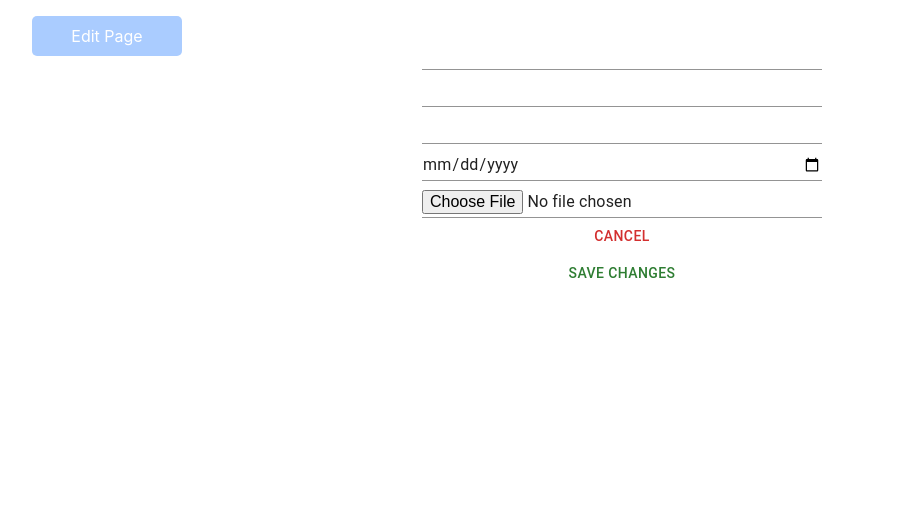
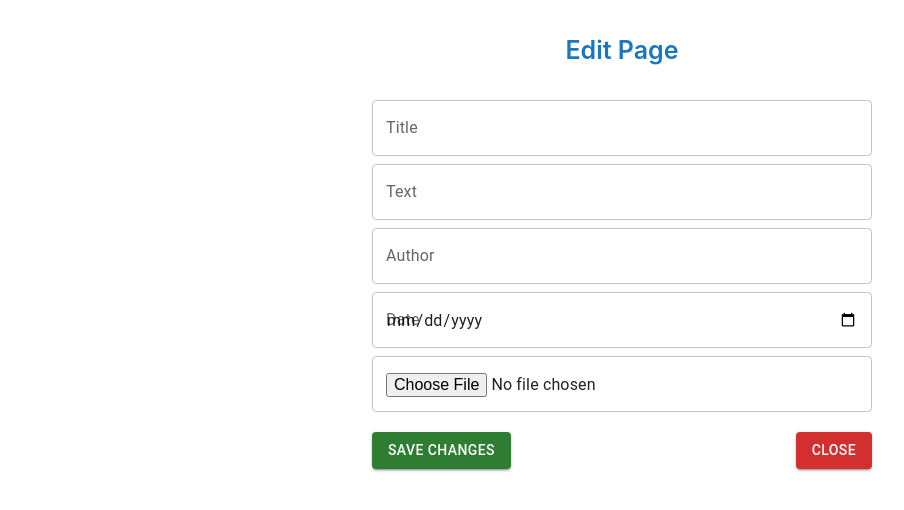
Before and after one commit to MMBobur/news-website-gr4, a React (Create React App) app: page /edit/1 in a window 1280 px wide. Shown: the top 510 px of the page, without its empty margins (18-922 px from the left). Built offline with nearby package versions, Linux system fonts and the light colour scheme; no server answers.

Commit message:
News yangilandi git add .

```diff
--- a/src/pages/News/Edit/index.js
+++ b/src/pages/News/Edit/index.js
@@ -1,7 +1,7 @@
 import React, { useState, useEffect } from "react";
 import axios from "axios";
 import { useNavigate, useParams } from "react-router-dom";
-import { Button, Input } from "@mui/material";
+import { Button, TextField } from "@mui/material";
 
 const Edit = () => {
   let navigate = useNavigate();
@@ -38,16 +38,22 @@ const Edit = () => {
       .catch((err) => alert(err));
   };
   return (
-    <div>
+    <div
+      style={{
+        display: "flex",
+        flexDirection: "column",
+        justifyContent: "center",
+        alignItems: "center",
+      }}
+    >
       <p
         style={{
           paddingTop: 10,
-          backgroundColor: "#acf",
-          color: "white",
+          color: "#1976c0",
+          textAlign: "center",
+          fontSize: 25,
+          fontWeight: 600,
           borderRadius: 5,
-          textAlign: "center",
-          marginBottom: -25,
-          marginLeft: 50,
           width: 150,
           height: 30,
         }}
@@ -59,53 +65,81 @@ const Edit = () => {
           display: "flex",
           flexDirection: "column",
           justifyContent: "center",
-          alignItems: "center",
           paddingTop: 2,
+          width: 500,
         }}
       >
-        <Input
+        <TextField
+          sx={{ mt: 1 }}
+          fullWidth
+          label="Title"
           color="primary"
-          style={{ width: 400, paddingTop: 5 }}
           type="text"
           value={title}
           onChange={(e) => setTitle(e.target.value)}
         />
-        <Input
+        <TextField
+          sx={{ mt: 1 }}
+          label="Text"
           color="primary"
-          style={{ width: 400, paddingTop: 5 }}
+          fullWidth
           type="text"
           value={text}
           onChange={(e) => setText(e.target.value)}
         />
-        <Input
+        <TextField
+          sx={{ mt: 1 }}
+          label="Author"
           color="primary"
-          style={{ width: 400, paddingTop: 5 }}
+          fullWidth
           type="text"
           value={author}
           onChange={(e) => setAuthor(e.target.value)}
         />
 
-        <Input
+        <TextField
+          sx={{ mt: 1 }}
+          label="Date"
           color="primary"
-          style={{ width: 400, paddingTop: 5 }}
+          fullWidth
           type="date"
           value={date}
           onChange={(e) => setDate(e.target.value)}
         />
-        <Input
+        <TextField
+          sx={{ mt: 1 }}
           color="primary"
-          style={{ width: 400, paddingTop: 5 }}
+          fullWidth
           type="file"
           name="file"
           src={image}
           onChange={(e) => setImage(e.target.files[0])}
         />
-        <Button color="error" type="submit" onClick={() => navigate(`/News`)}>
-          Cancel
-        </Button>
-        <Button color="success" type="submit" onClick={() => upDate()}>
-          Save Changes
-        </Button>
+        <span
+          style={{
+            display: "flex",
+            flexDirection: "row",
+            justifyContent: "space-between",
+            padding: "20px 0",
+          }}
+        >
+          <Button
+            variant="contained"
+            color="success"
+            type="submit"
+            onClick={() => upDate()}
+          >
+            Save Changes
+          </Button>
+          <Button
+            variant="contained"
+            color="error"
+            type="submit"
+            onClick={() => navigate(`/News`)}
+          >
+            Close
+          </Button>
+        </span>
       </div>
     </div>
   );
--- a/src/pages/News/index.js
+++ b/src/pages/News/index.js
@@ -10,12 +10,16 @@ import Box from "@mui/material/Box";
 import Button from "@mui/material/Button";
 import Typography from "@mui/material/Typography";
 import Modal from "@mui/material/Modal";
+import TextField from "@mui/material/TextField";
 import Paper from "@mui/material/Paper";
+import Autocomplete from "@mui/material/Autocomplete";
 import EditIcon from "@mui/icons-material/Edit";
 import DeleteIcon from "@mui/icons-material/Delete";
 import axios from "axios";
 import { useNavigate } from "react-router-dom";
-import { Input } from "@mui/material";
+
+import Select from "@mui/material/Select";
+import MenuItem from "@mui/material/MenuItem";
 
 const style = {
   position: "absolute",
@@ -39,8 +43,27 @@ const BasicModal = ({ SentDate, open, setOpen }) => {
 
   const [image, setImage] = useState(undefined);
 
+  const [category, setCategory] = useState([]);
+
+  useEffect(() => {
+    axios
+      .get(`http://localhost:5000/api/category`)
+      .then((resp) => {
+
+        setCategory(resp.data)
+      })
+      .catch((err) => alert(err));
+  }, []);
+
+
   const handleChange = (prop) => (event) => {
     setValue({ ...value, [prop]: event.target.value });
+  };
+
+  const [categoryId, setCategoryId] = useState(undefined);
+
+  const handleChangeSelect = (event) => {
+    setCategoryId(event.target.value);
   };
 
   const handle_image = (e) => {
@@ -48,7 +71,9 @@ const BasicModal = ({ SentDate, open, setOpen }) => {
   };
 
   const SendDate = () => {
+    console.log(categoryId);
     let formData = new FormData();
+    formData.append("category_id", categoryId);
     formData.append("title", value.title);
     formData.append("text", value.text);
     formData.append("author", value.author);
@@ -61,30 +86,46 @@ const BasicModal = ({ SentDate, open, setOpen }) => {
   const handleOpen = () => setOpen(true);
   const handleClose = () => setOpen(false);
 
+
+  // const top100Films = [
+  //   { label: "The Shawshank Redemption" },
+  //   { label: "The Godfather" },
+  //   { label: "The Godfather: Part II" },
+  //   { label: "The Dark Knight" },
+  // ];
   return (
-    <div>
-      <h4
+    <div style={{ display: "flex", flexDirection: "column" }}>
+      <div
         style={{
+          display: "flex",
+          flexDirection: "row",
+          justifyContent: "space-between",
+          textAlign: "center",
+          paddingRight: 10,
+          paddingLeft: 10,
+          paddingTop: 10,
+          borderRadius: 5,
+          color: "white",
+        }}
+      >
+        <span
+          style={{
+            width: 120,
+            height: 32,
+            fontWeight: 500,
             paddingTop: 5,
-          backgroundColor: "#acf",
-          color: "white",
             borderRadius: 5,
-          textAlign: "center",
-          marginBottom: -25,
-          marginLeft: 50,
-          width: 150,
-          height: 30,
+            backgroundColor: "#1976c0",
           }}
         >
           News Page
-      </h4>
-      <Button
-        color="primary"
-        style={{ marginLeft: 1150, marginTop: -5 }}
-        onClick={handleOpen}
-      >
+        </span>
+
+        <Button variant="contained" onClick={handleOpen}>
           News
         </Button>
+      </div>
+
       <Modal
         open={open}
         onClose={handleClose}
@@ -93,51 +134,91 @@ const BasicModal = ({ SentDate, open, setOpen }) => {
       >
         <Box sx={style}>
           <Typography id="modal-modal-title" variant="h6" component="h2">
-            Add
+            Add News
           </Typography>
           <Typography id="modal-modal-description" sx={{ mt: 2 }}>
-            <Input
+            <TextField
+              sx={{ mt: 2 }}
+              fullWidth
               type="text"
-              placeholder="Title"
+              label="Title"
               value={value.title}
               onChange={handleChange("title")}
             />
-            <Input
+            <TextField
+              sx={{ mt: 2 }}
+              fullWidth
               type="text"
-              placeholder="Text"
+              label="Text"
               value={value.text}
               onChange={handleChange("text")}
             />
-            <Input
+            <TextField
+              sx={{ mt: 2 }}
+              fullWidth
               type="text"
-              placeholder="Author"
+              label="Author"
               value={value.author}
               onChange={handleChange("author")}
             />
-            <Input
+            <TextField
+              sx={{ mt: 2 }}
+              fullWidth
               type="date"
-              placeholder="Add Time"
               value={value.date}
               onChange={handleChange("date")}
             />
-            <Input
+            <TextField
+              sx={{ mt: 2 }}
+              fullWidth
               type="file"
               name="file"
-              placeholder="Image"
               value={value.image}
               onChange={handle_image}
             />
-            <Button color="primary" onClick={handleClose}>
-              Close
-            </Button>
+            {/* <Autocomplete
+              disablePortal
+              id="combo-box-demo"
+              options={category}
+              sx={{ width: 300 }}
+              renderInput={(params) => (
+                <TextField sx={{ mt: 2 }} {...params} label="Category" />
+              )}
+            /> */}
+            <Select
+              labelId="demo-simple-select-label"
+              id="demo-simple-select"
+              value={categoryId}
+              label="category"
+              onChange={handleChangeSelect}
+            >
+              {category.map(v => {
+                return (
+                  <MenuItem value={v.id}>{v.name}</MenuItem>
+                );
+              })}
+            </Select>
+            <span
+              style={{
+                display: "flex",
+                flexDirection: "row",
+                justifyContent: "space-between",
+                padding: "20px 0",
+              }}
+            >
               <Button
-              color="primary"
+                variant="contained"
+                color="success"
                 onClick={() => {
                   SendDate();
                 }}
               >
                 Add
               </Button>
+              <Button variant="contained" color="error" onClick={handleClose}>
+                Close
+              </Button>
+            </span>
           </Typography>
         </Box>
       </Modal>
@@ -173,32 +254,98 @@ const BasicTable = () => {
     });
   };
 
+  const [open1, setOpen1] = useState(false);
+  const handleOpen1 = () => setOpen1(true);
+  const handleClose1 = () => setOpen1(false);
+  const [deleteId, setDeleteId] = useState("");
+
+  const OK = () => {
+    axios.delete(`http://localhost:5000/api/news/${deleteId}`).then((v) => {
+      console.log(v);
+      if (v.status === 200) {
+        setOpen1(false);
+        setUpdate(!update);
+      } else {
+        setOpen1(false);
+      }
+    });
+  };
+  const NO = () => {
+    console.log("This is NO Button ");
+    handleClose1();
+  };
   const deleteData = (id) => {
-    let Check = window.confirm("Do you want to delete ?");
-    if (Check === true) {
-      axios.delete(`http://localhost:5000/api/news/${id}`).then((v) => {
-        setUpdate(!update);
-      });
-    } else {
-      setUpdate(!update);
-    }
+    setDeleteId(id)
+    handleOpen1();
   };
 
   return (
+    <>
+      <Modal
+        open={open1}
+        onClose={handleClose1}
+        aria-labelledby="modal-modal-title"
+        aria-describedby="modal-modal-description"
+      >
+        <Box sx={style}>
+          <Typography
+            style={{ textAlign: "center", color: "darkred" }}
+            id="modal-modal-title"
+            variant="h6"
+            component="h2"
+          >
+            Do you want to delete ?
+          </Typography>
+          <Typography id="modal-modal-description" sx={{ mt: 2 }}>
+            <span
+              style={{
+                display: "flex",
+                flexDirection: "row",
+                justifyContent: "space-around",
+                padding: "20px 0",
+              }}
+            >
+              <Button variant="contained" color="success" onClick={() => OK()}>
+                Yes
+              </Button>
+              <Button variant="contained" color="error" onClick={() => NO()}>
+                No
+              </Button>
+            </span>
+          </Typography>
+        </Box>
+      </Modal>
+
       <TableContainer component={Paper}>
         <BasicModal SentDate={SendDate} setOpen={setOpen} open={open} />
         <Table sx={{ minWidth: 650, marginTop: 2 }} aria-label="simple table">
-        <TableHead style={{ backgroundColor: "#acf" }}>
+          <TableHead style={{ backgroundColor: "#1976c0" }}>
             <TableRow>
-            <TableCell>Id</TableCell>
-            <TableCell align="right">Category Id</TableCell>
-            <TableCell align="right">Title</TableCell>
-            <TableCell align="right">Text</TableCell>
-            <TableCell align="right">Author</TableCell>
-            <TableCell align="right">Data</TableCell>
-            <TableCell align="right">Image</TableCell>
-            <TableCell align="right">Edit</TableCell>
-            <TableCell align="right">Delete</TableCell>
+              <TableCell style={{ color: "white" }}>Id</TableCell>
+              <TableCell style={{ color: "white" }} align="right">
+                Category Id
+              </TableCell>
+              <TableCell style={{ color: "white" }} align="right">
+                Title
+              </TableCell>
+              <TableCell style={{ color: "white" }} align="right">
+                Text
+              </TableCell>
+              <TableCell style={{ color: "white" }} align="right">
+                Author
+              </TableCell>
+              <TableCell style={{ color: "white" }} align="right">
+                Data
+              </TableCell>
+              <TableCell style={{ color: "white" }} align="right">
+                Image
+              </TableCell>
+              <TableCell style={{ color: "white" }} align="right">
+                Edit
+              </TableCell>
+              <TableCell style={{ color: "white" }} align="right">
+                Delete
+              </TableCell>
             </TableRow>
           </TableHead>
           <TableBody>
@@ -208,18 +355,27 @@ const BasicTable = () => {
                 sx={{ "&:last-child td, &:last-child th": { border: 0 } }}
               >
                 <TableCell component="th" scope="row">
-                {index + 1}
+                  {item.id}
                 </TableCell>
-              <TableCell align="right">{item.id}</TableCell>
+                <TableCell align="right">{item.category_id}</TableCell>
                 <TableCell align="right">{item.title}</TableCell>
                 <TableCell align="right">{item.text}</TableCell>
                 <TableCell align="right">{item.author}</TableCell>
                 <TableCell align="right">{item.data}</TableCell>
                 <TableCell align="right">
-                <img src={item.image} style={{ width: 60, height: 50 }} />
+                  <img
+                    src={item.image}
+                    alt="Img"
+                    style={{ width: 60, height: 60 }}
+                  />
                 </TableCell>
                 <TableCell align="right">
-                {<EditIcon color="success" onClick={() => editData(item.id)} />}
+                  {
+                    <EditIcon
+                      color="success"
+                      onClick={() => editData(item.id)}
+                    />
+                  }
                 </TableCell>
                 <TableCell align="right">
                   {
@@ -234,6 +390,7 @@ const BasicTable = () => {
           </TableBody>
         </Table>
       </TableContainer>
+    </>
   );
 };
 export default BasicTable;
```
Lines whose indentation alone changed are shown as unchanged.
